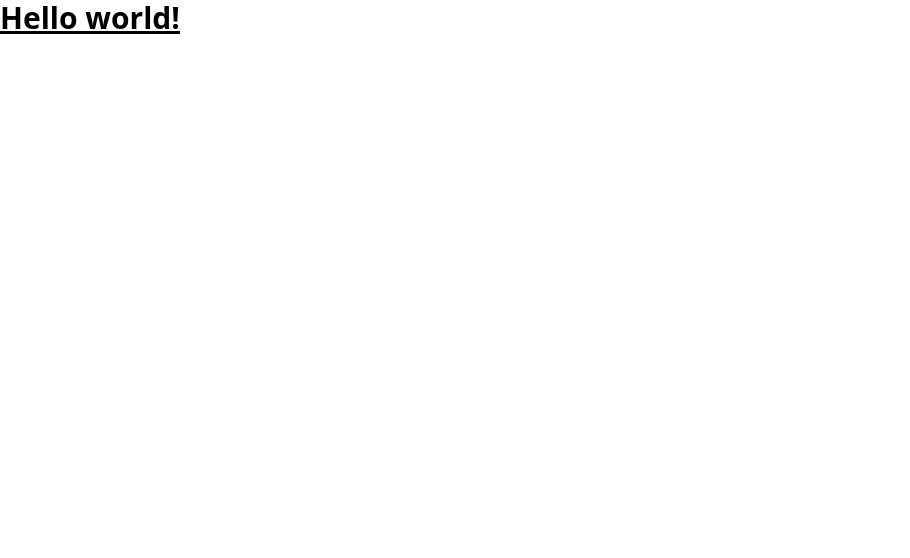
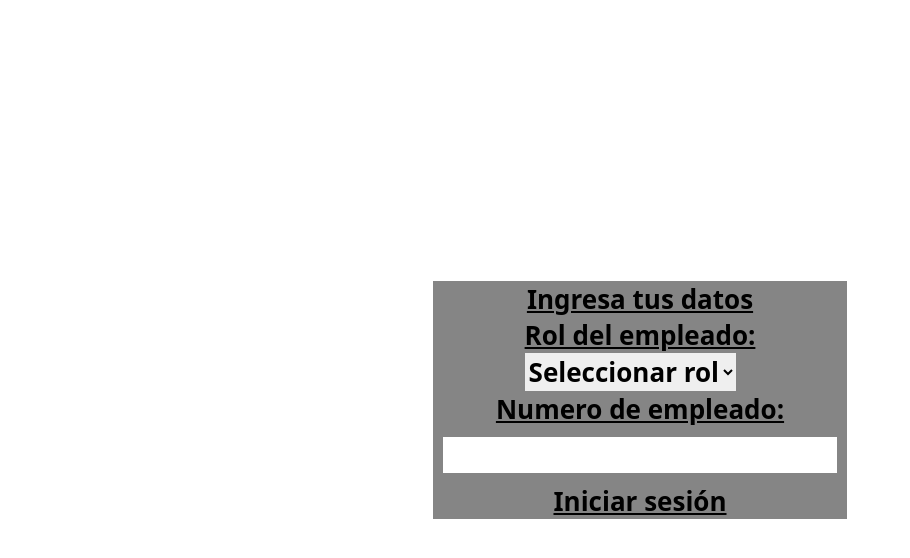
Before and after one commit to UMRGRS/papas-pizzeria, a React (Create React App) app: page / in a window 1280 px wide. Shown: the top 558 px of the page, without its empty margins (0-910 px from the left). Built offline with nearby package versions, Linux system fonts and the light colour scheme.

Commit message:
se le agrego el formulario para el inicio de sesion del empleado, viva el CSS

```diff
--- a/src/App.js
+++ b/src/App.js
@@ -1,7 +1,8 @@
+import Start from './components/start'
 export default function App() {
   return (
     <h1 className="text-3xl font-bold underline">
-      Hello world!
+      <Start/>
     </h1>
   )
 }
--- /dev/null
+++ b/src/components/App.css
@@ -0,0 +1,38 @@
+.parrafo {
+  white-space: pre;
+}
+
+form{
+  margin: 100px;
+  background-position: center;
+  background-color: #858585;
+  display: flex;
+  flex-direction: column;
+  align-items: center;
+  justify-content: center;
+  font-size: calc(10px + 2vmin);
+  color: #000000;
+}
+option{
+  background-position: center;
+  background-color: #ffffff;
+  display: flex;
+  flex-direction: column;
+  align-items: center;
+  justify-content: center;
+  font-size: calc(10px + 2vmin);
+  color: #000000;
+}
+
+.App-link {
+  color: #61dafb;
+}
+
+@keyframes App-logo-spin {
+  from {
+    transform: rotate(0deg);
+  }
+  to {
+    transform: rotate(360deg);
+  }
+}
--- a/src/components/start.jsx
+++ b/src/components/start.jsx
@@ -1,5 +1,49 @@
-export default function Hello(){
-    return(<div>
-        Hello
-    </div>)
-}
+import React, { useState } from 'react';
+import './App.css';
+
+const LoginForm = () => {
+  const [employeeId, setEmployeeId] = useState('');
+  const [role, setRole] = useState('');
+
+
+  const handleSubmit = (e) => {
+    e.preventDefault();
+    // Aquí puedes manejar la lógica de inicio de sesión
+    console.log('Empleado ID:', employeeId);
+    console.log('Rol:', role);
+  };
+
+  return (
+    <>
+      <div style={{ display: 'flex', justifyContent: 'center', alignItems: 'center', height: '100vh' }}>
+        <form  onSubmit={handleSubmit}>
+        <h2>Ingresa tus datos</h2>
+
+        <label>
+        <p>Rol del empleado: </p>
+          <select  value={role} onChange={(e) => setRole(e.target.value)} required> {"\n"}
+            <option value="">Seleccionar rol</option>
+            <option value="Mesero">Mesero</option>
+            <option value="Cocinero">Cocinero</option>
+            <option value="Cajero">Cajero</option>
+          </select>
+        </label>
+
+        <label>
+        <p style={{ display: 'flex', justifyContent: 'center', alignItems: 'center'}}>Numero de empleado: </p>
+          <input
+            style={{ display: 'flex', justifyContent: 'center', alignItems: 'center', margin:'10px' }}
+            type="text"
+            value={employeeId}
+            onChange={(e) => setEmployeeId(e.target.value)}
+            required
+          />
+        </label>
+
+        <button type="submit">Iniciar sesión</button>
+      </form></div>
+    </>
+  );
+};
+
+export default LoginForm;
```
